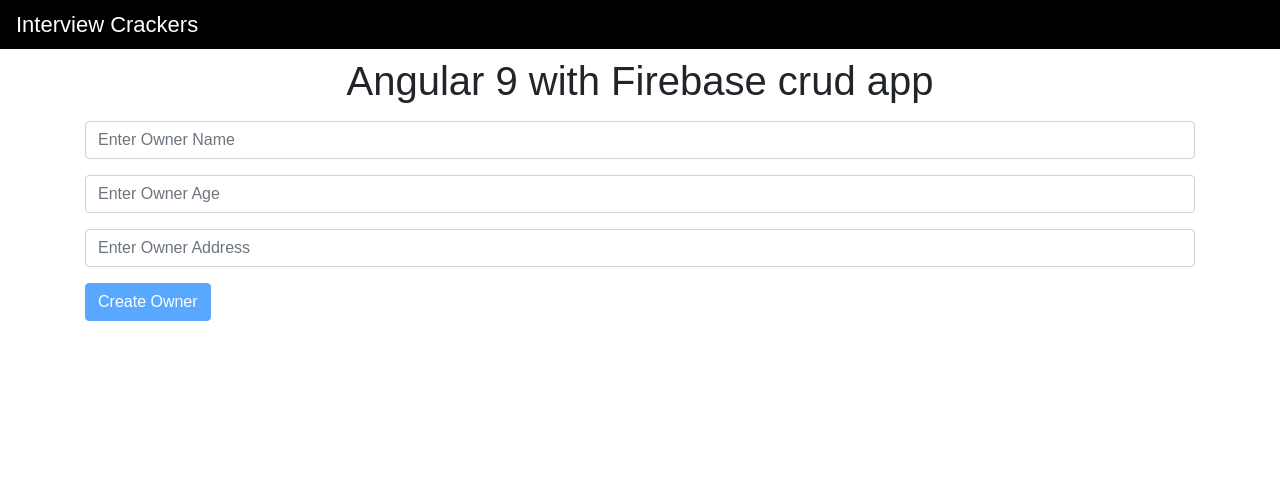
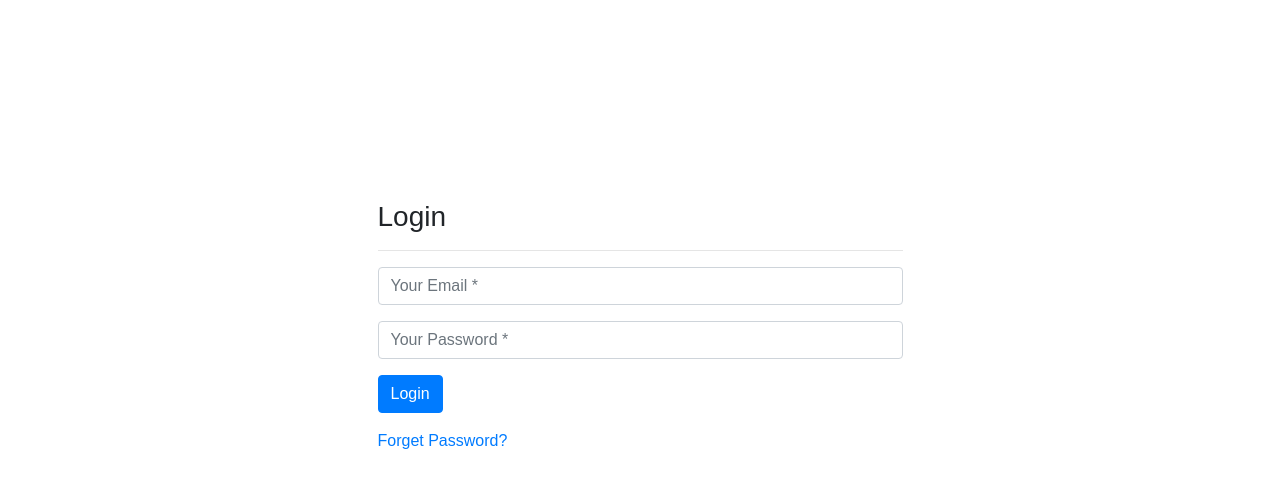
Before and after one commit to emreturgutce/ngcloudstorage, an Angular app: page / in a window 1280 px wide. Shown: the top 488 px of the page. Built offline with nearby package versions, Linux system fonts and the light colour scheme; what @angular/fire would draw is missing.

Commit message:
authentication

```diff
--- a/src/app/app.component.html
+++ b/src/app/app.component.html
@@ -1,45 +1,40 @@
-<nav class="navbar navbar-dark">Interview Crackers</nav>
-<div class="container">
-  <div class="row justify-content-center p-2">
-    <h1>Angular 9 with Firebase crud app</h1>
-  </div>
+<div class="container vh-100 d-flex justify-content-center">
+  <div class="col-md-6 login-form-1 m-auto h-50" *ngIf="!isLoggedIn">
+    <h3>Login</h3>
+    <hr />
+    <form>
       <div class="form-group">
         <input
           type="text"
           class="form-control"
-      [(ngModel)]="ownerName"
-      placeholder="Enter Owner Name"
+          placeholder="Your Email *"
+          #emailLogin
+          value=""
         />
       </div>
-  <div class="form-group">
+      <div class="form-group mt-3">
         <input
-      type="number"
+          type="password"
           class="form-control"
-      [(ngModel)]="ownerAge"
-      placeholder="Enter Owner Age"
+          placeholder="Your Password *"
+          #passwordLogin
+          value=""
         />
       </div>
-  <div class="form-group">
-    <input
-      type="text"
-      class="form-control"
-      [(ngModel)]="ownerAddress"
-      placeholder="Enter Owner Address"
-    />
-  </div>
-  <div class="form-group">
+      <div class="form-group mt-3">
         <button
           class="btn btn-primary"
-      [disabled]="!ownerName || !ownerAge || !ownerAddress"
-      (click)="createRecord()"
+          (click)="onSignin(emailLogin.value, passwordLogin.value)"
         >
-      Create Owner
+          Login
         </button>
       </div>
       <div class="form-group">
-    <h4>
-      <b>{{ message }}</b>
-    </h4>
-    <div></div>
+        <a href="#" class="ForgetPwd">Forget Password?</a>
+      </div>
+    </form>
+  </div>
+  <div class="w-100" *ngIf="isLoggedIn">
+    <app-home (isLogout)="onLogout()"></app-home>
   </div>
 </div>
--- a/src/app/app.component.ts
+++ b/src/app/app.component.ts
@@ -1,38 +1,41 @@
-import { Component } from '@angular/core';
-import { CrudService, Owner } from './service/crud.service';
+import { Component, OnInit } from '@angular/core';
+import { FirebaseService } from './service/firebase.service';
 
 @Component({
   selector: 'app-root',
   templateUrl: './app.component.html',
   styleUrls: ['./app.component.css'],
 })
-export class AppComponent {
-  title = 'ngcloudstorage';
-  message = '';
-  owner: string;
-  ownerName: string;
-  ownerAge: number;
-  ownerAddress: string;
+export class AppComponent implements OnInit {
+  title = 'firebase-angular-auth';
+  isLoggedIn = false;
 
-  constructor(private crudService: CrudService) {}
+  constructor(private firebaseService: FirebaseService) {}
 
-  async createRecord() {
-    try {
-      const record: Owner = {
-        name: this.ownerName,
-        age: this.ownerAge,
-        address: this.ownerAddress,
-      };
-
-      await this.crudService.createNewOwner(record);
-
-      this.message = 'Record saved to Firebase';
-    } catch (error) {
-      console.error(error);
-    } finally {
-      this.ownerName = '';
-      this.ownerAge = undefined;
-      this.ownerAddress = '';
+  ngOnInit() {
+    if (localStorage.getItem('user') !== null) {
+      this.isLoggedIn = true;
+    } else {
+      this.isLoggedIn = false;
     }
   }
+
+  async onSignup(email: string, password: string) {
+    await this.firebaseService.signup(email, password);
+
+    if (this.firebaseService.isLoggedIn) {
+      this.isLoggedIn = true;
+    }
+  }
+
+  async onSignin(email: string, password: string) {
+    await this.firebaseService.signin(email, password);
+    if (this.firebaseService.isLoggedIn) {
+      this.isLoggedIn = true;
+    }
+  }
+
+  async onLogout() {
+    this.isLoggedIn = false;
+  }
 }
--- a/src/app/app.module.ts
+++ b/src/app/app.module.ts
@@ -6,10 +6,12 @@ import { AngularFireDatabaseModule } from '@angular/fire/database';
 import { AngularFireStorageModule } from '@angular/fire/storage';
 import { environment } from '../environments/environment';
 import { CrudService } from './service/crud.service'
+import { FirebaseService } from './service/firebase.service'
 import { AppComponent } from './app.component';
+import { HomeComponent } from './home/home.component';
 
 @NgModule({
-  declarations: [AppComponent],
+  declarations: [AppComponent, HomeComponent],
   imports: [
     BrowserModule,
     FormsModule,
@@ -17,7 +19,7 @@ import { AppComponent } from './app.component';
     AngularFireStorageModule,
     AngularFireDatabaseModule
   ],
-  providers: [CrudService],
+  providers: [CrudService, FirebaseService],
   bootstrap: [AppComponent],
 })
 export class AppModule {}
--- /dev/null
+++ b/src/app/home/home.component.html
@@ -0,0 +1,47 @@
+<div>
+  <div class="d-flex align-items-center justify-content-between">
+    <div class="row p-2">
+      <h1>You logged in!</h1>
+    </div>
+    <button class="btn btn-danger" (click)="logout()">Logout</button>
+  </div>
+  <div class="form-group">
+    <input
+      type="text"
+      class="form-control"
+      [(ngModel)]="ownerName"
+      placeholder="Enter Owner Name"
+    />
+  </div>
+  <div class="form-group">
+    <input
+      type="number"
+      class="form-control"
+      [(ngModel)]="ownerAge"
+      placeholder="Enter Owner Age"
+    />
+  </div>
+  <div class="form-group">
+    <input
+      type="text"
+      class="form-control"
+      [(ngModel)]="ownerAddress"
+      placeholder="Enter Owner Address"
+    />
+  </div>
+  <div class="form-group">
+    <button
+      class="btn btn-primary"
+      [disabled]="!ownerName || !ownerAge || !ownerAddress"
+      (click)="createRecord()"
+    >
+      Create Owner
+    </button>
+  </div>
+  <div class="form-group">
+    <h4>
+      <b>{{ message }}</b>
+    </h4>
+    <div></div>
+  </div>
+</div>
--- /dev/null
+++ b/src/app/home/home.component.ts
@@ -0,0 +1,50 @@
+import { Component, EventEmitter, OnInit, Output } from '@angular/core';
+import { CrudService, Owner } from '../service/crud.service';
+import { FirebaseService } from '../service/firebase.service';
+
+@Component({
+  selector: 'app-home',
+  templateUrl: './home.component.html',
+  styleUrls: ['./home.component.css'],
+})
+export class HomeComponent implements OnInit {
+  title = 'ngcloudstorage';
+  message = '';
+  owner: string;
+  ownerName: string;
+  ownerAge: number;
+  ownerAddress: string;
+
+  @Output() isLogout = new EventEmitter<void>();
+  constructor(
+    private crudService: CrudService,
+    private firebaseService: FirebaseService
+  ) {}
+
+  ngOnInit(): void {}
+
+  logout() {
+    this.firebaseService.logout();
+    this.isLogout.emit();
+  }
+
+  async createRecord() {
+    try {
+      const record: Owner = {
+        name: this.ownerName,
+        age: this.ownerAge,
+        address: this.ownerAddress,
+      };
+
+      await this.crudService.createNewOwner(record);
+
+      this.message = 'Record saved to Firebase';
+    } catch (error) {
+      console.error(error);
+    } finally {
+      this.ownerName = '';
+      this.ownerAge = undefined;
+      this.ownerAddress = '';
+    }
+  }
+}
--- /dev/null
+++ b/src/app/service/firebase.service.ts
@@ -0,0 +1,42 @@
+import { Injectable } from '@angular/core';
+import { AngularFireAuth } from '@angular/fire/auth';
+
+@Injectable({
+  providedIn: 'root',
+})
+export class FirebaseService {
+  isLoggedIn = false;
+
+  constructor(private firebaseAuth: AngularFireAuth) {}
+
+  async signin(email: string, password: string) {
+    try {
+      const res = await this.firebaseAuth.signInWithEmailAndPassword(
+        email,
+        password
+      );
+      this.isLoggedIn = true;
+      localStorage.setItem('user', JSON.stringify(res.user));
+    } catch (error) {
+      this.isLoggedIn = false;
+    }
+  }
+
+  async signup(email: string, password: string) {
+    try {
+      const res = await this.firebaseAuth.createUserWithEmailAndPassword(
+        email,
+        password
+      );
+      this.isLoggedIn = true;
+      localStorage.setItem('user', JSON.stringify(res.user));
+    } catch (error) {
+      this.isLoggedIn = false;
+    }
+  }
+
+  async logout() {
+    await this.firebaseAuth.signOut();
+    localStorage.removeItem('user');
+  }
+}
```
Also changed, not shown: src/app/home/home.component.css (added), 2 other files (tests, documents, lock files or other folders). Lines whose indentation alone changed are shown as unchanged.
